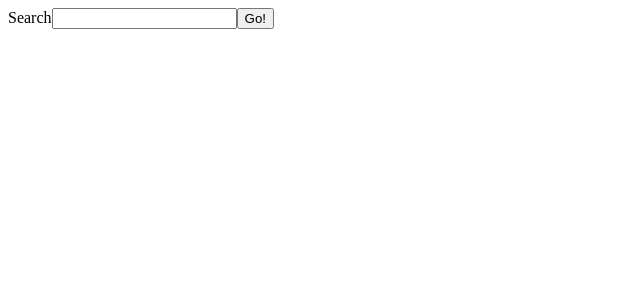
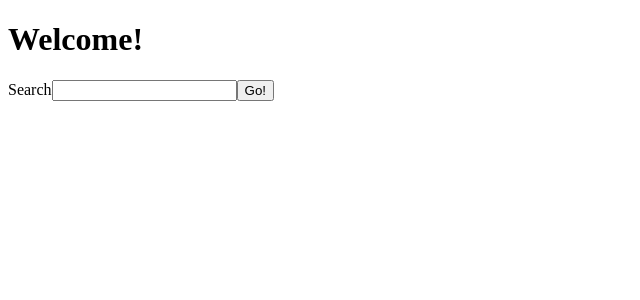
Before and after one commit to katiepdx/presentation-container-lab, a React app: page / in a window 1280 px wide. Shown: the top 300 px of the page, without its empty margins (0-640 px from the left). Built offline with nearby package versions, Linux system fonts and the light colour scheme.

Commit message:
add conditional to handleClick

```diff
--- a/src/components/app/containers/NewsSearch.jsx
+++ b/src/components/app/containers/NewsSearch.jsx
@@ -22,6 +22,9 @@ export default class NewsSearch extends Component {
     handleClick = async (e) => {
       e.preventDefault();
 
+      // conditional
+      if(!this.state.search) return alert('Please enter a search')
+
       // set loading to true to get loading spinner
       this.setState({ loading: true });
 
@@ -42,6 +45,7 @@ export default class NewsSearch extends Component {
         // Use array from state
         return (
           <div>
+            <h1>Welcome!</h1>
             <Search onChange={this.handleChange} onClick={this.handleClick} />
             <ArticlesList foundArticles={foundArticles}/>
           </div>
```
